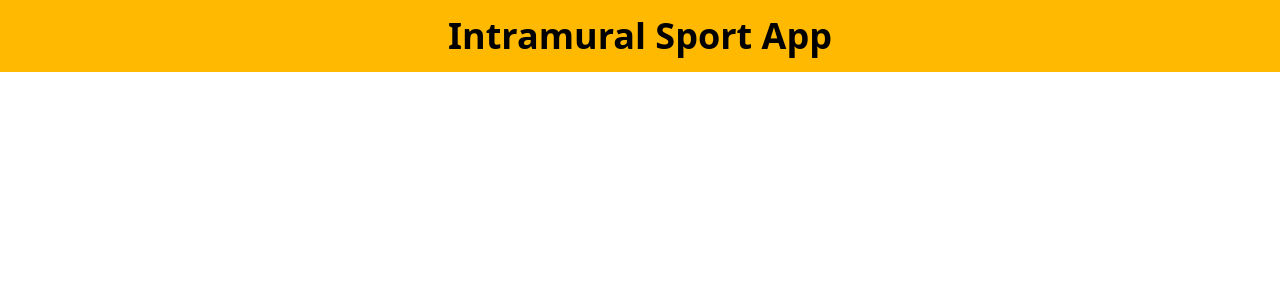
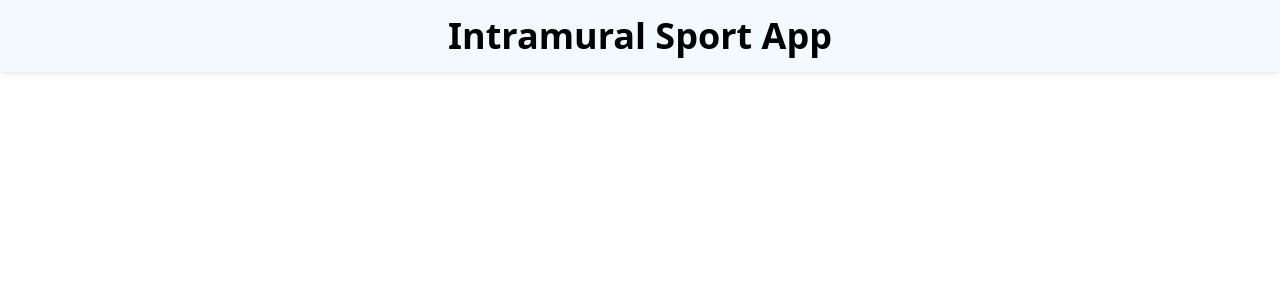
Before and after one commit to alasdairwood04/Intramural-Sport-App, a React (Vite) app in the folder client/: page / in a window 1280 px wide. Shown: the top 300 px of the page. Built offline with nearby package versions, Linux system fonts and the light colour scheme.

Commit message:
testing @theme notion palette

```diff
--- a/client/src/App.jsx
+++ b/client/src/App.jsx
@@ -3,9 +3,9 @@ import './styles/index.css'
 function App() {
 
   return (
-    <>
-      <h1 className="text-4xl font-bold bg-amber-400 p-4 px-12 text-center">Intramural Sport App</h1>
-    </>
+    <div className="min-h-screen">
+      <h1 className="text-4xl font-bold bg-gray-50 p-4 px-12 text-center shadow-md font-sans">Intramural Sport App</h1>
+    </div>
   )
 }
 
```
